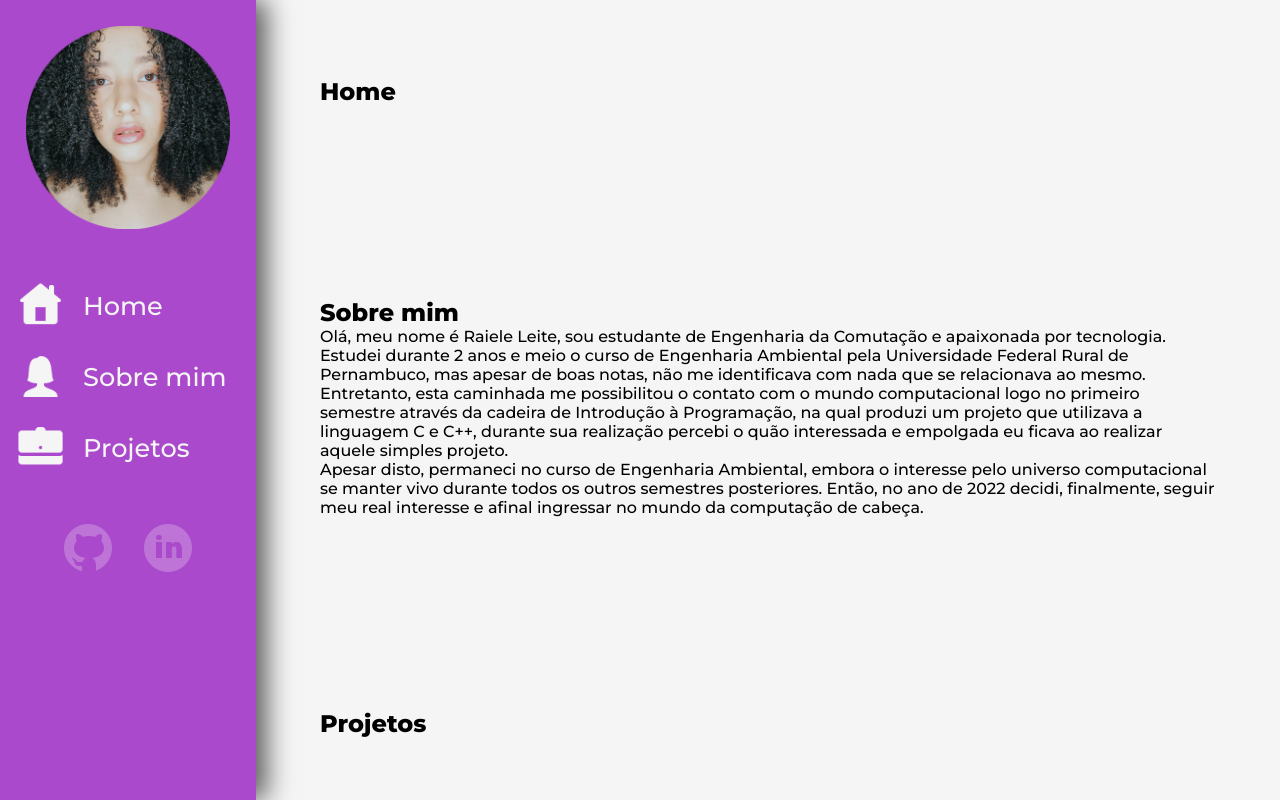
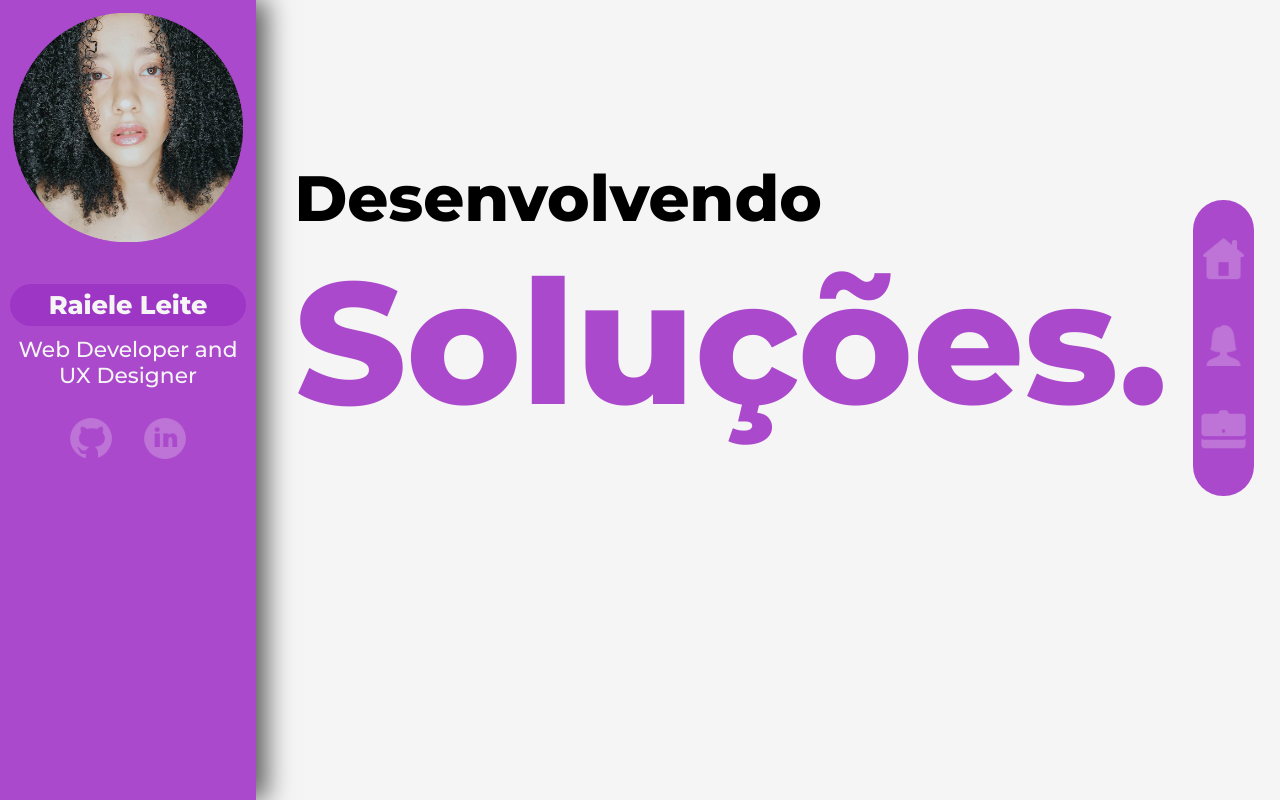
Before and after one commit to RaieleLeite/portfolio, a plain HTML site: page index.html in a window 1280 px wide. Shown: the top 800 px of the page. Drawn offline with Linux system fonts and the light colour scheme.

Commit message:
Mudança página inicial

```diff
--- a/css/stylemobile.css
+++ b/css/stylemobile.css
@@ -3,7 +3,6 @@
 
 :root{
  --cor-primaria: #ab49cc;
- --cor-secundaria: #fffd85;
 }
 
 *{
@@ -14,12 +13,13 @@
 }
 
 
+
 html {
     scroll-behavior: smooth;
 }
 
 .perfil_imagem{
-    display: none;
+    display:none;
 }
 
 .menu_title{
@@ -27,34 +27,31 @@ html {
 }
 
 .perfil{
-    background-color: var(--cor-primaria);
-    top: 0;
-    left: 0;
-    display: flex;
-    flex-direction: column;
-    justify-content: center;
-    height: 100vh;
-    position: fixed;
-    z-index: 1;
-    padding: 1%;
-    width: 8%;
-    box-shadow: 7px 0px 12px #0a090cac;
+    display: none;
 }
 
 .menu{
     background-color: var(--cor-primaria);
     display: flex;
     flex-direction: column;
-    gap: 60px;
-    margin: 20px 0 20px 0;
+    top: 0;
+    left: 0;
+    height: 100vh;
+    position: fixed;
+    z-index: 1;
+    gap: 50px;
+    justify-content: center;
+    width: 8%;
+    box-shadow: 7px 0px 12px #0a090cac;
 }
+
 
 .menu_ancora{
     background-color: var(--cor-primaria);
     display: flex;
     flex-direction: column;
     opacity: 0.25;
-
+    padding: 0 7%;
 }
 
 .menu_ancora:hover{
@@ -63,29 +60,40 @@ html {
 
 .menu_icone{
     background-color: var(--cor-primaria);
+
 }
 
 .social_media{
     display: flex;
     position: fixed;
-    top: 10px;
-    right: 10px;
+    top: 20px;
+    right: 20px;
     background-color: #f5f5f505;
     justify-content: center;
+    gap: 20px;
 
 }
 .menu_ancora_social{
     background-color: #f5f5f505;
-    margin: 0;
-    padding: 0;
 }
+
 .menu_icone_social{
     background-color: var(--cor-primaria);
+    padding: 0.05%;
     border-radius: 50px;
-    width: 55%;
 }
 
 section{
-    margin: 1% 0% 5% 10%;
+    margin: 1% 0% 3% 3%;
     padding: 8%;
 }
+
+.conteudo_h2{
+    margin: 15% 0 0 0;
+    font-size: 5vw;
+}
+
+#conteudo_h3{
+    color: var(--cor-primaria);
+    font-size: 15vw;
+}
--- a/css/styletablet.css
+++ b/css/styletablet.css
@@ -3,7 +3,8 @@
 
 :root{
  --cor-primaria: #ab49cc;
- --cor-secundaria: #fffd85;
+ --cor-secundaria: #fffd70;
+ --cor-terciaraia: #f5f5f5;
 }
 
 *{
@@ -20,7 +21,7 @@ html {
 }
 
 .perfil_imagem{
-    visibility: hidden;
+    display:none;
 }
 
 .menu_title{
@@ -28,30 +29,31 @@ html {
 }
 
 .perfil{
-    background-color: var(--cor-primaria);
-    top: 0;
-    left: 0;
-    display: flex;
-    flex-direction: column;
-    justify-content: center;
-    height: 100vh;
-    position: fixed;
-    z-index: 1;
-    padding: 1%;
-    width: 8%;
-    box-shadow: 10px 0px 25px #0a090cac;
+    display: none;
 }
+
 .menu{
     background-color: var(--cor-primaria);
     display: flex;
     flex-direction: column;
-    gap: 80px;
+    top: 0;
+    left: 0;
+    height: 100vh;
+    position: fixed;
+    z-index: 1;
+    gap: 50px;
+    justify-content: center;
+    width: 8%;
+    box-shadow: 10px 0px 25px #0a090cac;
 }
+
+
 .menu_ancora{
     background-color: var(--cor-primaria);
     display: flex;
     flex-direction: column;
     opacity: 0.25;
+    padding: 0 7%;
 }
 
 .menu_ancora:hover{
@@ -84,6 +86,16 @@ html {
 }
 
 section{
-    margin: 1% 0% 5% 10%;
+    margin: 1% 0% 3% 3%;
     padding: 8%;
 }
+
+.conteudo_h2{
+    margin: 15% 0 0 0;
+    font-size: 5vw;
+}
+
+#conteudo_h3{
+    color: var(--cor-primaria);
+    font-size: 17vw;
+}
--- a/css/styleweb.css
+++ b/css/styleweb.css
@@ -1,9 +1,9 @@
 @import url('https://fonts.googleapis.com/css2?family=Montserrat:wght@500;800&display=swap');
 
-
 :root{
- --cor-primaria: #ab49cc;
- --cor-secundaria: #fffd85;
+    --cor-primaria: #ab49cc;
+    --cor-secundaria: #fffd70;
+    --cor-terciaria:#f5f5f5;
 }
 
 
@@ -19,9 +19,20 @@ html {
     scroll-behavior: smooth;
 }
 
+section{
+    min-height: 100vh;
+    padding: 5% 0%;
+
+}
+
+.conteudo{
+    margin: 0% 15% 0% 23%;
+    text-align: justify;
+}
+
 
 .perfil{
-    background-color: var(--cor-primaria);
+    background-color: #ab49cc;
     top: 0;
     left: 0;
     color: #f5f5f5;
@@ -36,76 +47,86 @@ html {
 }
 
 .perfil_imagem{
-    background-color: var(--cor-primaria);
-    padding: 10%;
+    background-color: #ab49cc;
+    padding: 5%;
+    display: flex;
+    align-items: center;
+    margin-bottom: 20px;
+}
+
+
+.perfil_name{
+    display: flex;
+    justify-content: center;
+    background-color: #9D36C5;
+    border-radius: 50px;
+    font-weight: 800;
+    font-size: 2vw;
+    padding: 2% 10%;
+    margin: 0 10px;
+}
+
+
+.perfil_profissional{
+    display: flex;
+    text-align: center;
+    background-color: #ab49cc;
+    font-weight: 500;
+    font-size: 1.7vw;
+    margin-bottom: 10px;
+}
+
+.social_media{
+    background-color: #ab49cc;
+    display: flex;
+    justify-content: center;
+    gap: 5%;
+}
+
+.perfil_button:hover{
+    transform: scale3d(1.1,1.1,1);
+    transition: 250ms;
+    background-color: #f5f5f5;
+    color: #ab49cc;
 }
 
 
 .menu{
-    background-color: var(--cor-primaria);
+    background-color: #ab49cc;
+    list-style: none;
+    position: fixed;
+    z-index: 1;
     display: flex;
     flex-direction: column;
-    margin: 2%;
-    margin-bottom: 25px;
-    text-decoration: none;
+    top: 25%;
+    right: 2%;
+    padding: 30px 0;
+    border-radius: 30px;
+    gap: 20px;
 }
 
 .menu_ancora{
-    background-color: var(--cor-primaria);
-    padding: 2%;
-    display: flex;
-    align-items: center;
-    text-decoration: none;
-    color: #f5f5f5;
-}
-
-.menu_icone{
-    background-color: var(--cor-primaria);
-    width: 4vw;
-    padding: 5px;
+    background-color: #ab49cc;
 }
 
 
-.menu_title{
-    background-color: var(--cor-primaria);
-    font-weight: 500;
-    font-size: 2vw;
-    display: flex;
-    justify-content: center;
-    padding: 0 5%;
-}
-
-.menu_title:hover{
-    background-color: #9D36C5;
-    transform: scale3d(1.1,1.1,1);
-    transition: 0.07s;
-    border-radius: 30px;
-    padding: 2% 4%;
-}
-
-.social_media{
-    display: flex;
-    background-color: var(--cor-primaria);
-    justify-content: center;
-    gap: 20px;
-
-}
-
-.menu_ancora_social{
-    background-color: var(--cor-primaria);
+.menu_icone{
+    background-color: #ab49cc;
+    width: 4vw;
+    padding: 5px;
     opacity: 0.25;
 }
 
-.menu_ancora_social:hover{
+.menu_icone:hover{
     opacity: 1;
 }
 
-.menu_icone_social{
-    background-color: var(--cor-primaria);
+.conteudo_h2{
+    margin: 15% 0 0 0;
+    font-size: 5vw;
 }
 
-
-section{
-    margin: 1% 0% 5% 20%;
-    padding: 5%;
+#conteudo_h3{
+    color: var(--cor-primaria);
+    font-size: 13.5vw;
 }
--- a/index.html
+++ b/index.html
@@ -11,48 +11,46 @@
         <link rel="stylesheet" media="screen and (min-width: 1024px)" href="./css/styleweb.css">
         <link rel="stylesheet" media="screen and (min-width: 768px) and (max-width: 1024px) " href="./css/styletablet.css">
         <link rel="stylesheet" media="screen and (max-width: 768px)" href="./css/stylemobile.css">
+        <script src="script.js" defer></script>
         <title>Portifolio</title>
     </head>
+
     <body>
     <main>
-            <div class="perfil">
-                <img src="imagens/fotoOficialRedonda.png" alt="Imagem de Raiele" class="perfil_imagem">
-                <nav class="menu">
-                    <a href="#home" title="Home" class="menu_ancora"><img src="imagens/home-page.png" alt="Home" class="menu_icone"><h2 class="menu_title">Home</h2></a>
-                    <a href="#profile" title="Sobre mim" class="menu_ancora"><img src="imagens/user-female.png" alt="Profile" class="menu_icone"><h2 class="menu_title">Sobre mim</h2></a>
-                    <a href="#projects" title="Projetos" class="menu_ancora"><img src="imagens/briefcase.png" alt="Briefcase" class="menu_icone"><h2 class="menu_title">Projetos</h2></a>
-                </nav>
-                <div class="social_media">
-                    <a href="https://github.com/RaieleLeite" class="menu_ancora_social">
-                        <img src="imagens/github.png" alt="github"class="menu_icone_social">
-                    </a>
-                    <a href="https://www.linkedin.com/in/raiele-leite"class="menu_ancora_social">
-                        <img src="imagens/linkedin-circled.png" alt="linkedin"class="menu_icone_social">
-                    </a>
-                </div>
-            </div>
 
 
+        <nav class="menu">
+            <a href="#home" title="Home" class="menu_ancora"><img src="imagens/home-page.png" alt="Home" class="menu_icone"></a>
+            <a href="#profile" title="Sobre mim" class="menu_ancora"><img src="imagens/user-female.png" alt="Profile" class="menu_icone"></a>
+            <a href="#projects" title="Projetos" class="menu_ancora"><img src="imagens/briefcase.png" alt="Briefcase" class="menu_icone"></a>
+        </nav>
 
-            <div>
+        <div class="conteudo">
             <section id="home">
-                    <h2>Home</h2>
+                <h2 class="conteudo_h2">Desenvolvendo</h2>
+                <h3 id="conteudo_h3">Ideias.</h3>
+
 
             </section>
             <section id="profile">
-                    <div class="sobre_mim">
+                <div class="perfil">
+                    <img src="imagens/fotoOficialRedonda.png" alt="Imagem de Raiele" class="perfil_imagem" >
+                    <h1 class="perfil_name">Raiele Leite</h1>
+                    <h2 class="perfil_profissional">Web Developer and UX Designer</h2>
+                    <div class="social_media">
+                        <a href="https://github.com/RaieleLeite" class="menu_ancora"><img src="imagens/github.png" alt="GitHub" class="menu_icone"></a>
+                        <a href="https://www.linkedin.com/in/raiele-leite"class="menu_ancora"><img src="imagens/linkedin-circled.png" alt="linkedin"class="menu_icone"></a>
+                    </div>
+                </div>
                 <h2>Sobre mim</h2>
-                        <p>Olá, meu nome é Raiele Leite, sou estudante de Engenharia da Comutação e apaixonada por tecnologia.</p>
+                <p id="conteudo-text-top">Olá, meu nome é Raiele Leite, sou estudante de Engenharia da Comutação e apaixonada por tecnologia.</p>
                 <p>Estudei durante 2 anos e meio o curso de Engenharia Ambiental pela Universidade Federal Rural de Pernambuco, mas apesar de boas notas, não me identificava com nada que se relacionava ao mesmo. Entretanto, esta caminhada me possibilitou o contato com o mundo computacional logo no primeiro semestre através da cadeira de Introdução à Programação, na qual produzi um projeto  que utilizava a linguagem C e C++,  durante sua realização percebi o quão interessada e empolgada eu ficava ao realizar aquele simples projeto. </p>
                 <p>Apesar disto, permaneci no curso de Engenharia Ambiental, embora o  interesse pelo universo computacional se manter vivo durante todos os outros semestres posteriores. Então, no ano de 2022 decidi, finalmente, seguir meu real interesse e afinal ingressar no mundo da computação de cabeça.</p>
-
-                    </div>
             </section>
             <section id="projects">
                 <h2>Projetos</h2>
             </section>
         </div>
-
     </main>
     </body>
 </html>
--- /dev/null
+++ b/script.js
@@ -0,0 +1,13 @@
+var h3 = document.getElementById("conteudo_h3");
+
+function mudar() {
+    if (h3.textContent === "Ideias.") {
+        h3.textContent = "Designs.";
+    } else if (h3.textContent === "Designs.") {
+        h3.textContent = "Soluções.";
+    } else {
+        h3.textContent = "Ideias.";
+    }
+}
+
+setInterval(mudar, 1000);
```
Also changed, not shown: imagens/Monarch Butterfly.png (deleted), imagens/OIG4.GbJZw75px9Krhpy5A.jpg (deleted), imagens/OIG4.jpg (deleted), imagens/Parantica Sita Butterfly - small.png (deleted), imagens/Parantica Sita Butterfly.png (deleted), imagens/briefcase-purple.png (added), imagens/github-purple.png (added), imagens/home-page-purple.png (added), imagens/linkedin-circled-purple.png (added), imagens/monarch-butterfly-yellow.png (added), imagens/parantica-sita-butterfly-yellow.png (added), imagens/user-female-purple.png (added). Lines whose indentation alone changed are shown as unchanged.
